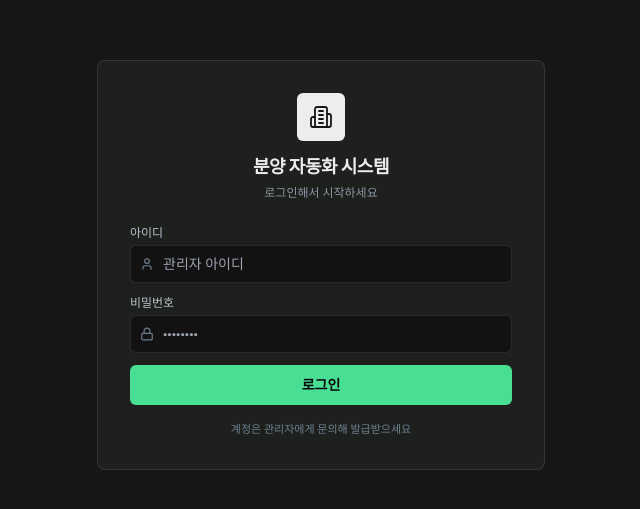
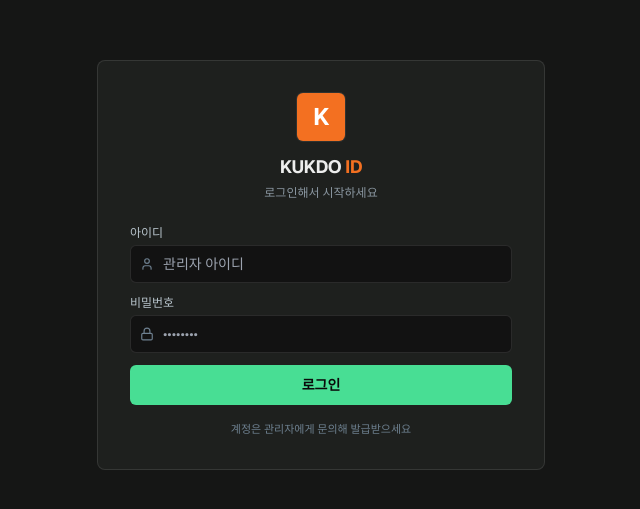
Before and after one commit to edencns/apply, a Next.js app in the folder frontend/: page /login in a window 1280 px wide. Shown: the part 135-644 px from the top of the page, without its empty margins (319-959 px from the left). Built offline with nearby package versions, Linux system fonts and the light colour scheme; a web font is replaced by a local one.

Commit message:
style(login): 첫화면 로고를 KUKDO ID(오렌지 K)로 통일

```diff
--- a/frontend/src/app/login/page.tsx
+++ b/frontend/src/app/login/page.tsx
@@ -2,7 +2,7 @@
 
 import { useState, Suspense } from "react";
 import { useRouter, useSearchParams } from "next/navigation";
-import { Building2, Lock, User, Loader2 } from "lucide-react";
+import { Lock, User, Loader2 } from "lucide-react";
 
 function LoginInner() {
   const router = useRouter();
@@ -41,10 +41,10 @@ function LoginInner() {
     <div className="min-h-screen bg-bg flex items-center justify-center p-4">
       <div className="bg-surface rounded-lg border border-border w-full max-w-md p-8">
         <div className="text-center mb-6">
-          <div className="w-12 h-12 bg-ink rounded-md flex items-center justify-center mx-auto mb-3">
-            <Building2 className="w-6 h-6 text-bg" strokeWidth={1.8} />
+          <div className="w-12 h-12 bg-[#F37021] rounded-md flex items-center justify-center mx-auto mb-3 shadow-[0_0_0_1px_#ffffff14]">
+            <span className="text-white text-2xl font-extrabold leading-none tracking-tight">K</span>
           </div>
-          <h1 className="text-lg font-bold text-ink tracking-tight">분양 자동화 시스템</h1>
+          <h1 className="text-lg font-bold text-ink tracking-tight">KUKDO <span className="text-[#F37021]">ID</span></h1>
           <p className="text-xs text-ink-3 mt-1">로그인해서 시작하세요</p>
         </div>
 
```
